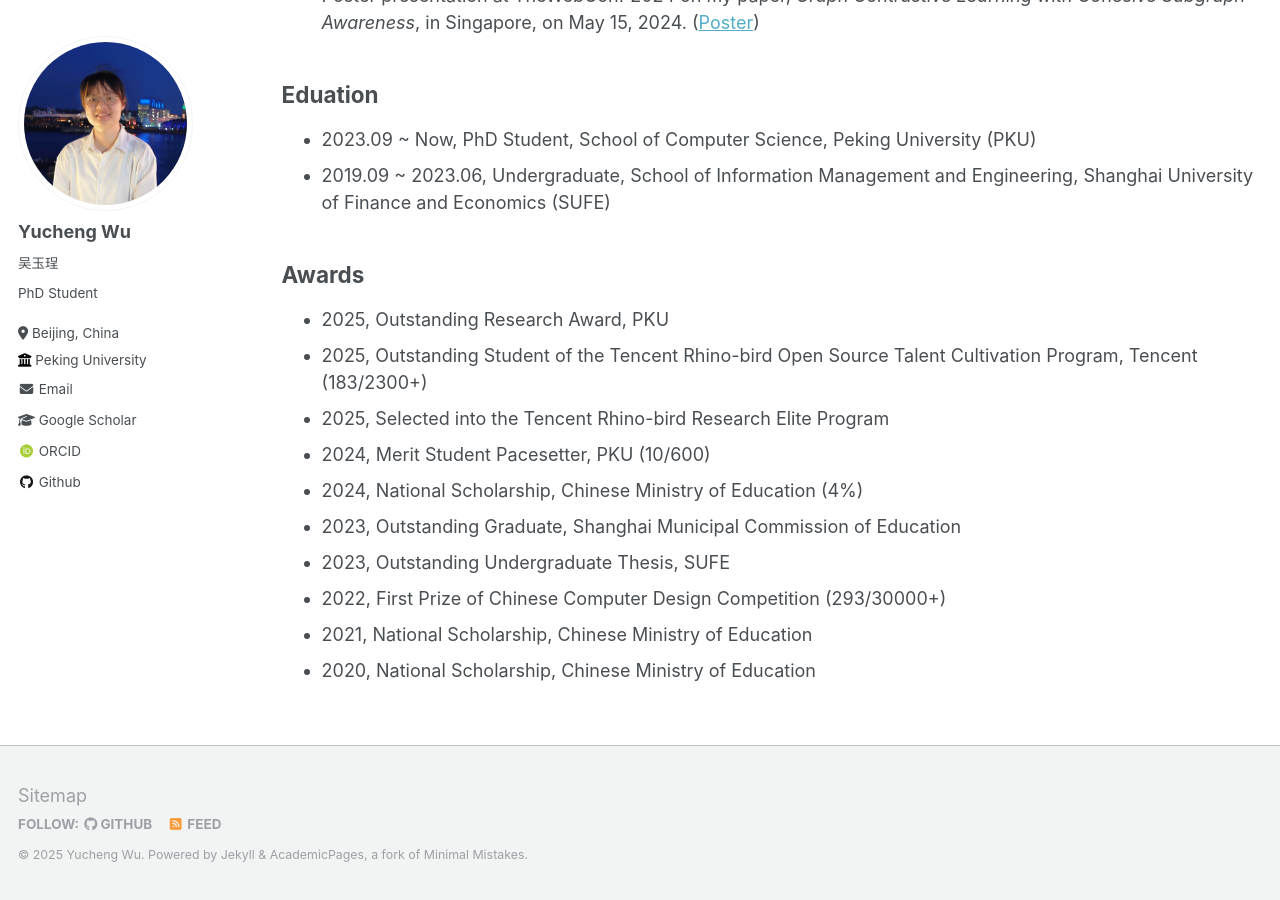
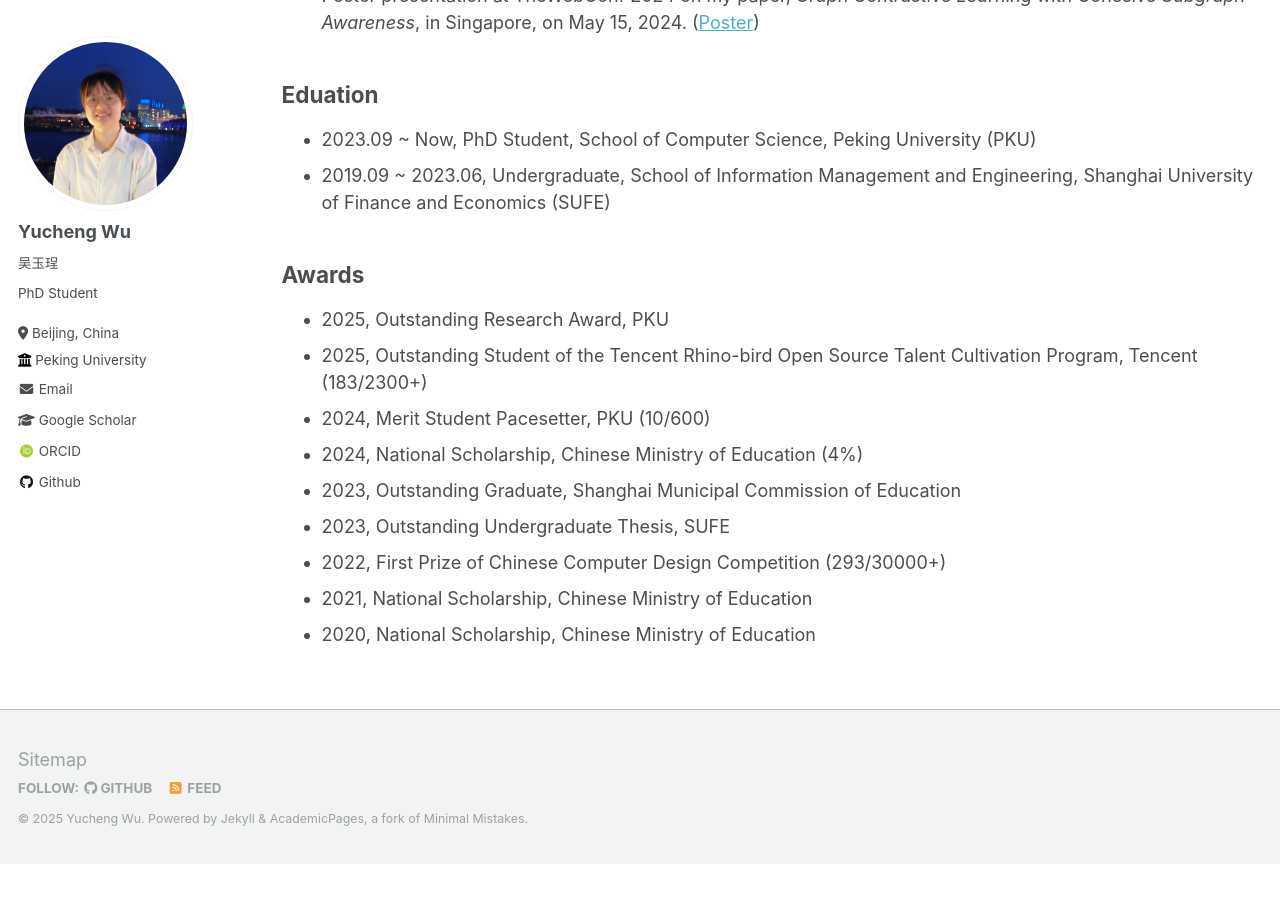
Before and after one commit to wuyucheng2002/wuyucheng2002.github.io, a Jekyll site: the page built from _pages/experience.md, in a window 1280 px wide and 900 px high, scrolled down 974 px. Built offline with Jekyll 4.4.1, drawn with Linux system fonts in a browser that asks for light colours; some web fonts are replaced; after the commit the page ends 1838 px from its top, so only the background shows below that.

Commit message:
Update experience.md

```diff
--- a/_pages/experience.md
+++ b/_pages/experience.md
@@ -40,7 +40,6 @@ Skill: Feature Engineering, Data Cleaning, Data Mining
 
 * 2025, Outstanding Research Award, PKU
 * 2025, Outstanding Student of the Tencent Rhino-bird Open Source Talent Cultivation Program, Tencent (183/2300+)
-* 2025, Selected into the Tencent Rhino-bird Research Elite Program
 * 2024, Merit Student Pacesetter, PKU (10/600)
 * 2024, National Scholarship, Chinese Ministry of Education (4%)
 * 2023, Outstanding Graduate, Shanghai Municipal Commission of Education
```
